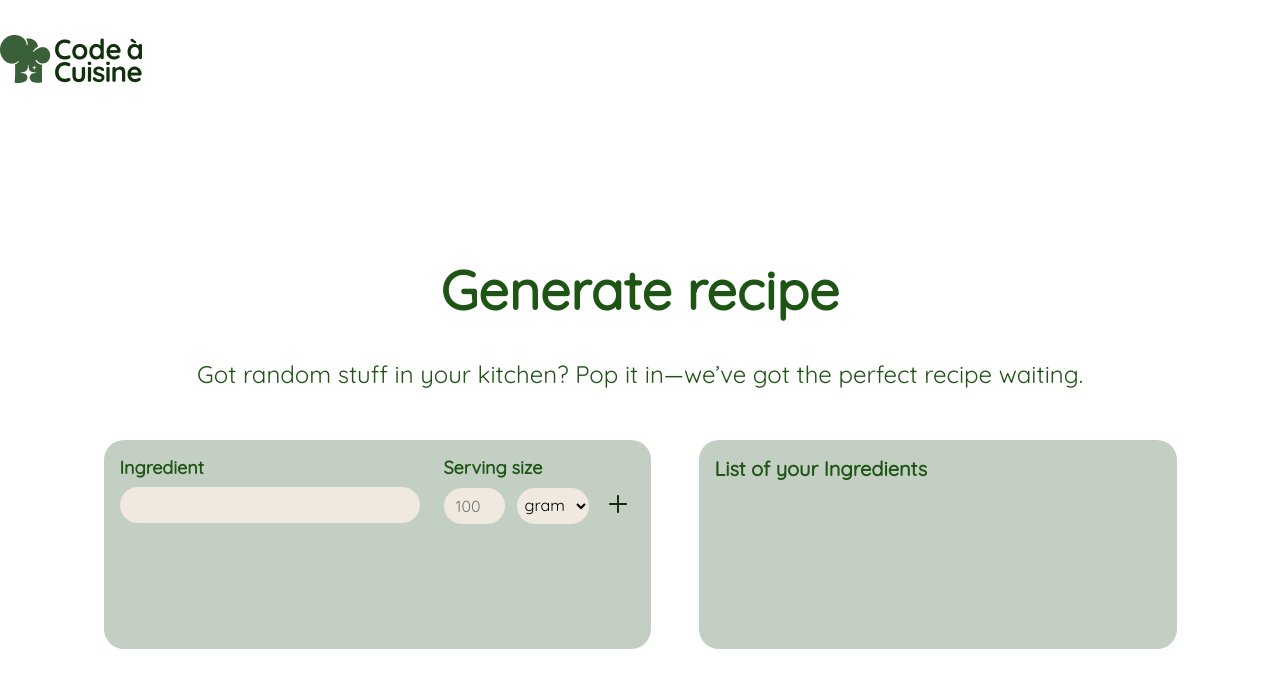
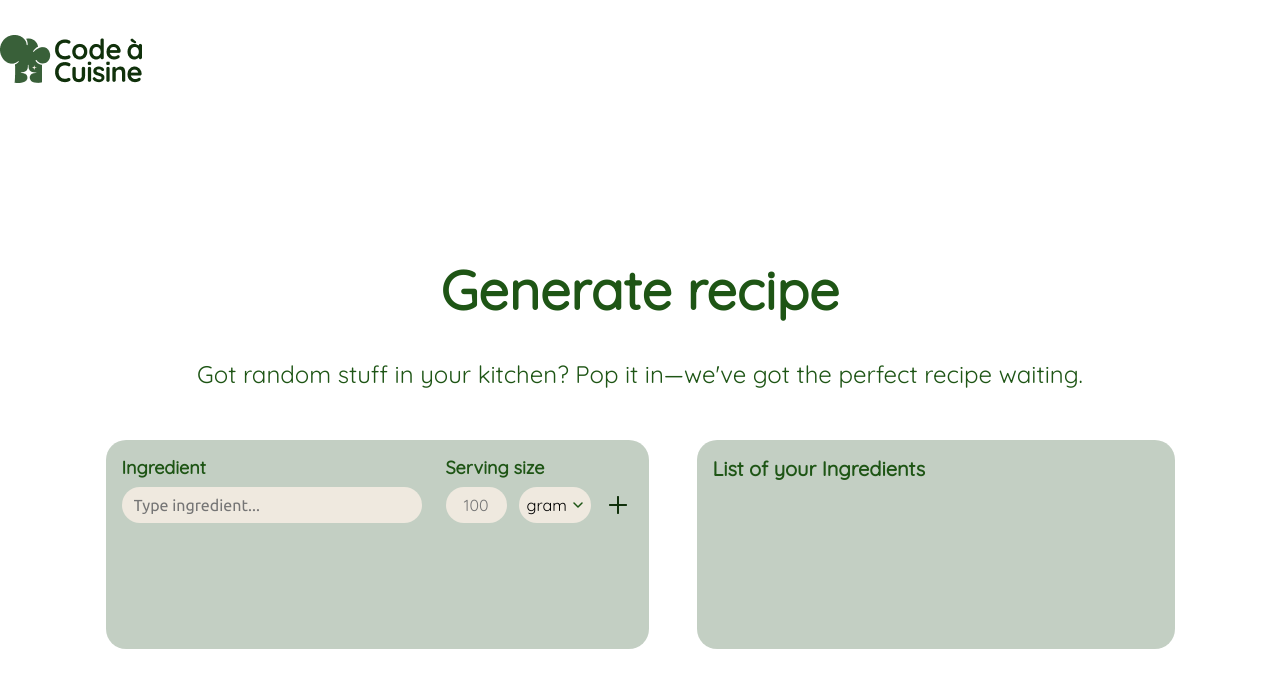
Before and after one commit to Alex-R298/code-a-cuisine, an Angular app: page /generate-recipe in a window 1280 px wide. Shown: the top 688 px of the page. Built offline with nearby package versions, Linux system fonts and the light colour scheme.

Commit message:
Implement autocomplete feature for ingredient input with suggestions dropdown

```diff
--- a/src/app/app.config.ts
+++ b/src/app/app.config.ts
@@ -1,9 +1,11 @@
 import { ApplicationConfig } from '@angular/core';
 import { provideRouter } from '@angular/router';
+import { provideHttpClient } from '@angular/common/http';
 
 import { routes } from './app.routes';
 import { provideClientHydration } from '@angular/platform-browser';
 
 export const appConfig: ApplicationConfig = {
-  providers: [provideRouter(routes), provideClientHydration()]
+  providers: [provideRouter(routes), provideClientHydration(), provideRouter(routes),
+    provideHttpClient()]
 };
--- a/src/app/landing-page/generate-recipe/generate-recipe.component.html
+++ b/src/app/landing-page/generate-recipe/generate-recipe.component.html
@@ -1,25 +1,56 @@
 <section>
     <div class="generate-recipe-container">
         <h1>Generate recipe</h1>
-    <p>Got random stuff in your kitchen? Pop it in—we’ve got the perfect recipe waiting.</p>
+        <p>Got random stuff in your kitchen? Pop it in—we've got the perfect recipe waiting.</p>
     </div>
 
     <div class="content-wrapper">
         <div class="input-container">
             <label for="" class="input-label">
                 <span>Ingredient</span>
-            <input type="text">
+                <div class="autocomplete-wrapper">
+                    <input
+                        type="text"
+                        [(ngModel)]="ingredientInput"
+                        (input)="onIngredientInput($event)"
+                        (blur)="closeSuggestions()"
+                        placeholder="Type ingredient...">
+
+                    <!-- Suggestions Dropdown -->
+                    <div class="suggestions-dropdown" *ngIf="showSuggestions">
+                        <div
+                            class="suggestion-item"
+                            *ngFor="let suggestion of suggestions"
+                            (click)="selectSuggestion(suggestion)">
+                            {{ suggestion }}
+                        </div>
+                    </div>
+                </div>
             </label>
 
             <label for="" class="input-label">
                 <span>Serving size</span>
                 <div class="serving-inputs">
                     <input type="text" placeholder="100">
-                <select name="" id="">
-                    <option value="piece">gram</option>
-                    <option value="ml">ml</option>
-                    <option value="gram">piece</option>
-                </select>
+                    <div class="custom-dropdown">
+                        <div class="dropdown-selected" (click)="toggleDropdown()">
+                            {{ selectedUnit }}
+                            <span class="dropdown-arrow" [class.open]="isDropdownOpen">
+                                <svg width="10" height="6" viewBox="0 0 10 6" fill="none" xmlns="http://www.w3.org/2000/svg">
+                                    <path d="M1 1L5 5L9 1" stroke="#1E5515" stroke-width="1.5" stroke-linecap="round" stroke-linejoin="round"/>
+                                </svg>
+                            </span>
+                        </div>
+                        <div class="dropdown-options" *ngIf="isDropdownOpen">
+                            <div
+                                class="dropdown-option"
+                                *ngFor="let unit of units"
+                                (click)="selectUnit(unit)"
+                                [class.selected]="unit === selectedUnit">
+                                {{ unit }}
+                            </div>
+                        </div>
+                    </div>
                     <button><img src="../../../assets/img/add_2.png" alt=""></button>
                 </div>
             </label>
@@ -29,5 +60,4 @@
             <span>List of your Ingredients</span>
         </div>
     </div>
-
 </section>
--- a/src/app/landing-page/generate-recipe/generate-recipe.component.scss
+++ b/src/app/landing-page/generate-recipe/generate-recipe.component.scss
@@ -62,6 +62,58 @@ section {
         width: 300px;
         height: 36px;
         background-color: #FAF0E6CC;
+        outline: none;
+
+        &:focus {
+            outline: none;
+        }
+    }
+}
+
+// NEU: Autocomplete Wrapper
+.autocomplete-wrapper {
+    position: relative;
+    width: 100%;
+}
+
+// NEU: Suggestions Dropdown
+.suggestions-dropdown {
+    position: absolute;
+    top: 100%;
+    left: 0;
+    width: 100%;
+    background-color: #FAF0E6;
+    border-radius: 12px;
+    margin-top: 4px;
+    box-shadow: 0 4px 12px rgba(30, 85, 21, 0.15);
+    z-index: 100;
+    max-height: 200px;
+    overflow-y: auto;
+}
+
+// NEU: Suggestion Items
+.suggestion-item {
+    padding: 12px 16px;
+    font-size: 16px;
+    font-family: "Quicksand", sans-serif;
+    color: #1E5515;
+    cursor: pointer;
+    transition: background-color 0.2s;
+
+    &:first-child {
+        border-radius: 12px 12px 0 0;
+    }
+
+    &:last-child {
+        border-radius: 0 0 12px 12px;
+    }
+
+    &:only-child {
+        border-radius: 12px;
+    }
+
+    &:hover {
+        background-color: #3960394D;
     }
 }
 
@@ -78,6 +130,12 @@ section {
         font-family: "Quicksand", sans-serif;
         width: 61px;
         height: 36px;
+        text-align: center;
+        outline: none;
+
+        &:focus {
+            outline: none;
+        }
     }
 
     select {
@@ -89,17 +147,108 @@ section {
         height: 36px;
         font-family: "Quicksand", sans-serif;
         background-color: #FAF0E6CC;
+
+        option {
+            background-color: transparent !important;
+            border-radius: 20px;
+
+            &:hover, &:checked {
+                background-color: #FAF0E6CC;
+                border-radius: 20px;
+            }
+        }
     }
+
+    .custom-dropdown {
+        position: relative;
+        width: 72px;
+    }
+
+    .dropdown-selected {
+        padding: 4px 8px;
+        font-size: 16px;
+        border: 0px;
+        border-radius: 20px;
+        background-color: #FAF0E6CC;
+        cursor: pointer;
+        font-family: "Quicksand", sans-serif;
+        text-align: center;
+        user-select: none;
+        width: 72px;
+        height: 36px;
+        display: flex;
+        align-items: center;
+        justify-content: space-between;
+        transition: background-color 0.2s;
+
+        &:hover {
+            background-color: #FAF0E6CC;
+        }
+    }
+
+    .dropdown-arrow {
+        transition: transform 0.2s ease;
+        display: inline-flex;
+        align-items: center;
+        justify-content: center;
+
+        svg {
+            width: 10px;
+            height: 6px;
+        }
+
+        &.open {
+            transform: rotate(180deg);
+        }
+    }
+
+    .dropdown-options {
+        position: absolute;
+        top: 100%;
+        left: 0;
+        width: 100%;
+        background-color: transparent;
+        border-radius: 20px;
+        margin-top: 4px;
+        z-index: 10;
+    }
+
+    .dropdown-option {
+        padding: 2px 6px;
+        font-size: 16px;
+        font-family: "Quicksand", sans-serif;
+        cursor: pointer;
+        background-color: transparent;
+        border-radius: 20px;
+        text-align: center;
+        transition: background-color 0.2s;
+        margin-top: 4px;
+
+        &:hover {
+            background-color: #FAF0E6CC;
+        }
+
+        &.selected {
+            background-color: #FAF0E6CC;
+        }
+    }
+
     button {
-        padding: 8px;
+        padding: 6px;
         background-color: transparent;
         border: none;
-        border-radius: 4px;
+        border-radius: 6px;
         cursor: pointer;
+        display: flex;
+        transition: background-color 0.2s;
 
         img {
             width: 18px;
             height: 18px;
+        }
+
+        &:hover {
+            background-color: #FAF0E6CC;
         }
     }
 }
--- a/src/app/landing-page/generate-recipe/generate-recipe.component.ts
+++ b/src/app/landing-page/generate-recipe/generate-recipe.component.ts
@@ -1,12 +1,85 @@
 import { Component } from '@angular/core';
+import { CommonModule } from '@angular/common';
+import { FormsModule } from '@angular/forms';
+import { HttpClient } from '@angular/common/http';
+import { debounceTime, Subject } from 'rxjs';
 
 @Component({
   selector: 'app-generate-recipe',
   standalone: true,
-  imports: [],
+  imports: [CommonModule, FormsModule],
   templateUrl: './generate-recipe.component.html',
   styleUrl: './generate-recipe.component.scss'
 })
 export class GenerateRecipeComponent {
+  isDropdownOpen = false;
+  selectedUnit = 'gram';
+  units = ['gram', 'ml', 'piece'];
 
+  // Neue Properties für Autocomplete
+  ingredientInput = '';
+  suggestions: string[] = [];
+  showSuggestions = false;
+  private searchSubject = new Subject<string>();
+
+  constructor(private http: HttpClient) {
+    // Debounce für API Calls (wartet 300ms nach dem letzten Tastendruck)
+    this.searchSubject.pipe(
+      debounceTime(300)
+    ).subscribe(value => {
+      if (value.length > 1) {
+        this.getIngredientSuggestions(value);
+      } else {
+        this.showSuggestions = false;
+      }
+    });
+  }
+
+  toggleDropdown() {
+    this.isDropdownOpen = !this.isDropdownOpen;
+  }
+
+  selectUnit(unit: string) {
+    this.selectedUnit = unit;
+    this.isDropdownOpen = false;
+  }
+
+  // Wird bei jedem Tastendruck aufgerufen
+  onIngredientInput(event: any) {
+    const value = event.target.value;
+    this.ingredientInput = value;
+    this.searchSubject.next(value);
+  }
+
+  // API Call zu deinem n8n Webhook
+  getIngredientSuggestions(input: string) {
+    this.http.post<any>(
+      'http://localhost:5678/webhook/ingredient-suggestions', // ← Deine Webhook URL hier
+      { input: input }
+    ).subscribe({
+      next: (response) => {
+        // Annahme: Response ist ein Array wie ["Pasta", "Pastrami", "Passionsfrucht"]
+        this.suggestions = response && Array.isArray(response) ? response : [];
+        this.showSuggestions = this.suggestions.length > 0;
+      },
+      error: (error) => {
+        console.error('Error fetching suggestions:', error);
+        this.suggestions = [];
+        this.showSuggestions = false;
+      }
+    });
+  }
+
+  // Wenn User einen Vorschlag auswählt
+  selectSuggestion(suggestion: string) {
+    this.ingredientInput = suggestion;
+    this.showSuggestions = false;
+  }
+
+  // Schließt Suggestions wenn irgendwo anders geklickt wird
+  closeSuggestions() {
+    setTimeout(() => {
+      this.showSuggestions = false;
+    }, 200);
+  }
 }
```
Lines whose indentation alone changed are shown as unchanged.
